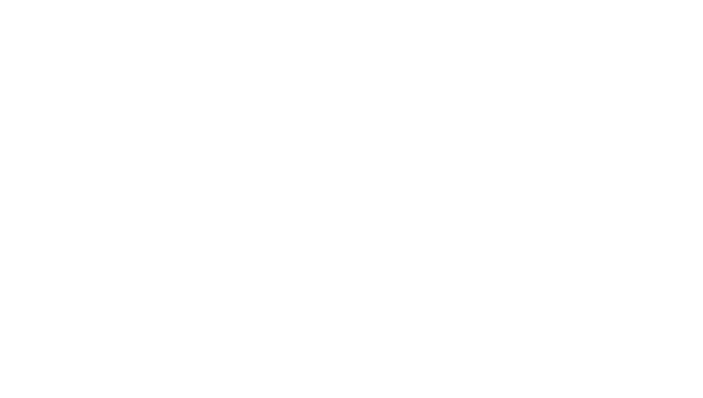
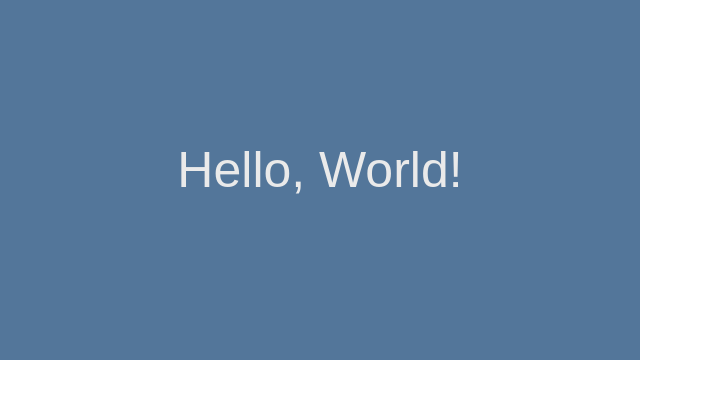
Before and after one commit to IPO-14b/Khubedjev, a plain HTML site: page index.html in a window 1280 px wide. Shown: the whole page, without its empty margins (0-703 px from the left). Drawn offline with Linux system fonts and the light colour scheme.

Commit message:
Подключил подготовленный скрипт

```diff
--- a/index.html
+++ b/index.html
@@ -4,5 +4,6 @@
 	<meta http-equiv="Content-Type" content="text/html; charset=utf-8"/>
 <body>
 <script type="text/javascript" src="point.js"></script>
+<script type="text/javascript" src="game.js"></script>
 </body>
 </html>
```
